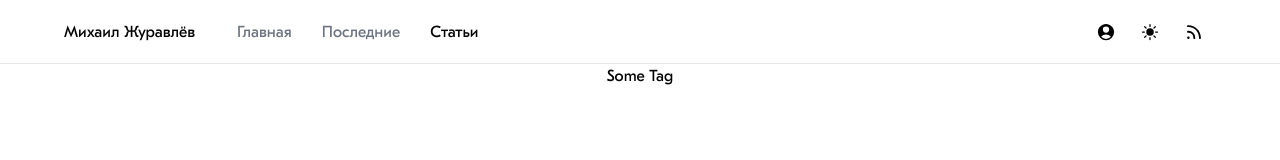
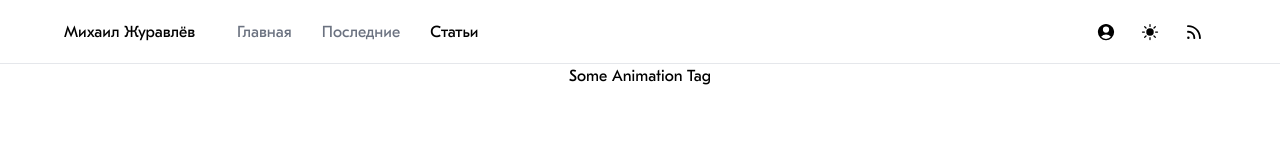
Before and after one commit to MiCkEyZzZ/mfz, a Next.js app: page /posts/animation/1 in a window 1280 px wide. Shown: the top 160 px of the page. Built offline with nearby package versions, Linux system fonts and the light colour scheme.

Commit message:
добавил описание категорий

```diff
--- a/app/posts/animation/[animation]/page.tsx
+++ b/app/posts/animation/[animation]/page.tsx
@@ -1,7 +1,7 @@
 function Tag() {
   return (
     <div>
-      <h1>Some Tag</h1>
+      <h1>Some Animation Tag</h1>
     </div>
   )
 }
--- a/app/posts/css/[css]/page.tsx
+++ b/app/posts/css/[css]/page.tsx
@@ -1,7 +1,7 @@
 function Tag() {
   return (
     <div>
-      <h1>Some Tag</h1>
+      <h1>Some CSS Tag</h1>
     </div>
   )
 }
--- a/app/posts/nextjs/[nextjs]/page.tsx
+++ b/app/posts/nextjs/[nextjs]/page.tsx
@@ -1,7 +1,7 @@
 function Tag() {
   return (
     <div>
-      <h1>Some Tag</h1>
+      <h1>Some Next.js Tag</h1>
     </div>
   )
 }
--- a/app/posts/philosophy/[philosophy]/page.tsx
+++ b/app/posts/philosophy/[philosophy]/page.tsx
@@ -1,7 +1,7 @@
 function Tag() {
   return (
     <div>
-      <h1>Some Tag</h1>
+      <h1>Some Philosophy Tag</h1>
     </div>
   )
 }
--- a/app/posts/react/[react]/page.tsx
+++ b/app/posts/react/[react]/page.tsx
@@ -1,7 +1,7 @@
 function Tag() {
   return (
     <div>
-      <h1>Some Tag</h1>
+      <h1>Some React Tag</h1>
     </div>
   )
 }
--- a/app/posts/ruby/[ruby]/page.tsx
+++ b/app/posts/ruby/[ruby]/page.tsx
@@ -1,7 +1,7 @@
 function Tag() {
   return (
     <div>
-      <h1>Some Tag</h1>
+      <h1>Some Ruby Tag</h1>
     </div>
   )
 }
--- a/app/posts/rust/[rust]/page.tsx
+++ b/app/posts/rust/[rust]/page.tsx
@@ -1,7 +1,7 @@
 function Tag() {
   return (
     <div>
-      <h1>Some Tag</h1>
+      <h1>Some Rust Tag</h1>
     </div>
   )
 }
```
